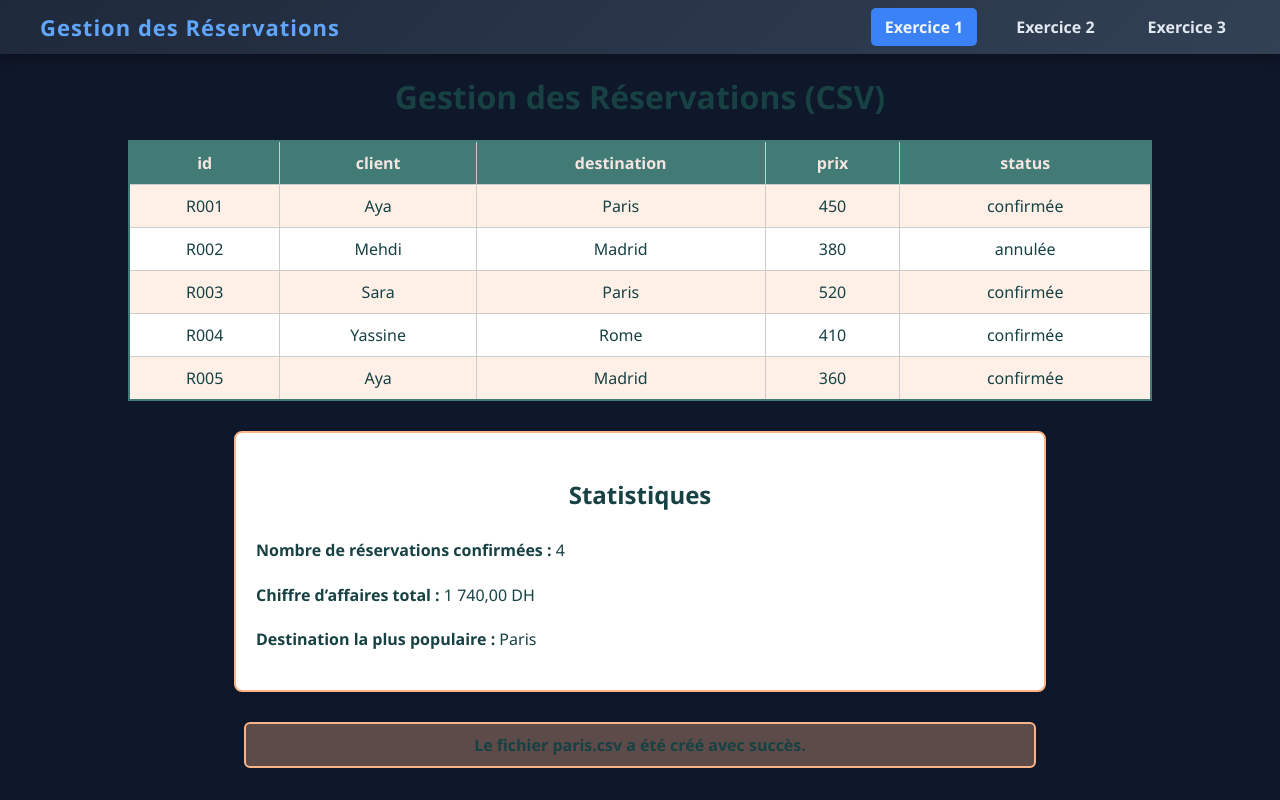
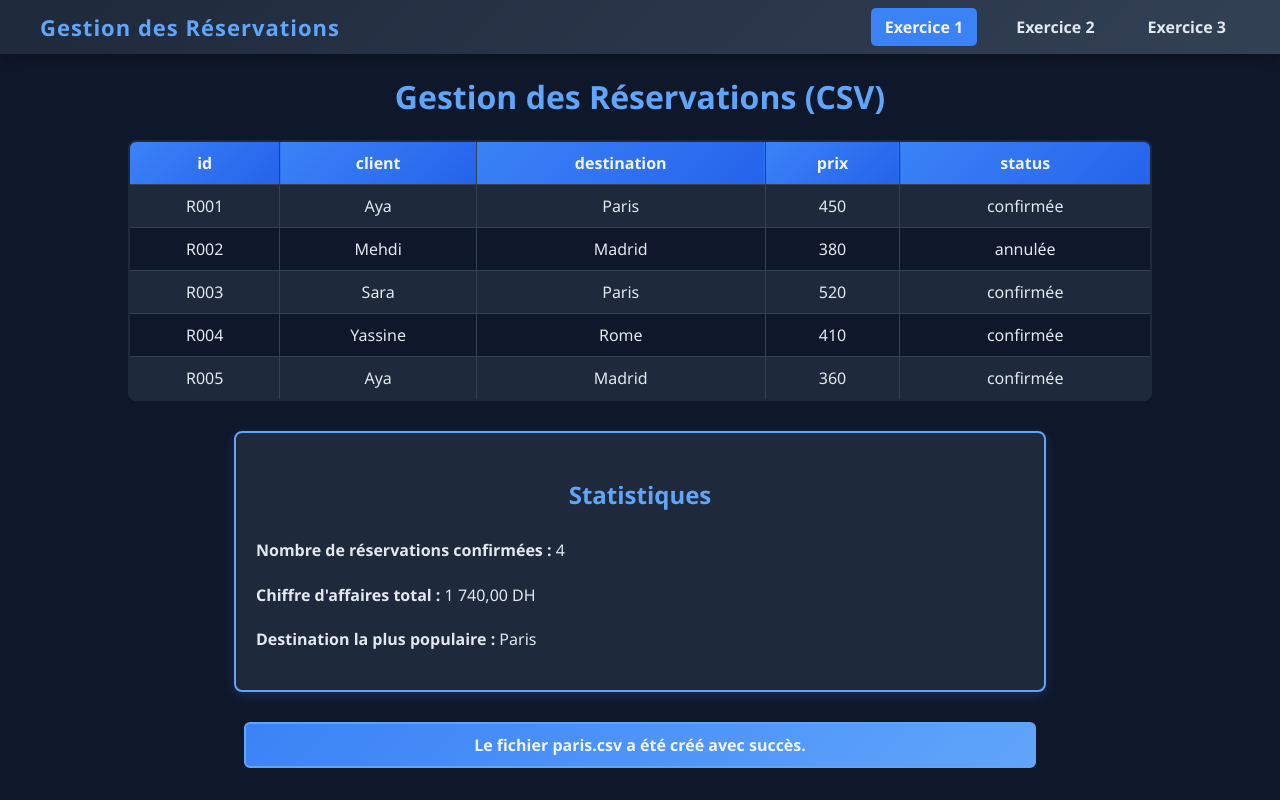
Before and after one commit to safaamedia/TP4, a PHP site: page / in a window 1280 px wide. Run offline with PHP 8.4, Linux system fonts and the light colour scheme.

Commit message:
Update styles and improve error message color

```diff
--- a/index.php
+++ b/index.php
@@ -7,68 +7,74 @@
 <style>
 body {
     font-family: Arial, sans-serif;
-    background: #F5E5E1;
-    color: #174143;
+    background: #0F172A;
+    color: #E2E8F0;
     margin: 0;
     padding: 0;
 }
 
 h1, h2 {
     text-align: center;
-    color: #174143;
+    color: #60A5FA;
 }
 
 table {
     width: 80%;
     margin: 20px auto;
     border-collapse: collapse;
-    background: white;
-    border: 2px solid #427A76;
+    background: #1E293B;
+    border: 2px solid #3B82F6;
+    border-radius: 8px;
+    overflow: hidden;
 }
 
 th, td {
-    border: 1px solid #ccc;
+    border: 1px solid #334155;
     padding: 10px;
     text-align: center;
 }
 
 th {
-    background: #427A76;
-    color: #F5E5E1;
+    background: linear-gradient(135deg, #3B82F6 0%, #2563EB 100%);
+    color: #F1F5F9;
 }
 
 tr:nth-child(even) {
-    background-color: #F9B48733;
+    background-color: #1E293B;
+}
+
+tr:nth-child(odd) {
+    background-color: #0F172A;
 }
 
 tr:hover {
-    background-color: #F9B48766;
+    background-color: #334155;
 }
 
 /* Stats section */
 .stats {
     width: 60%;
     margin: 30px auto;
-    background: white;
-    border: 2px solid #F9B487;
+    background: #1E293B;
+    border: 2px solid #60A5FA;
     border-radius: 8px;
     padding: 20px;
-    color: #174143;
-    box-shadow: 0 2px 6px rgba(0,0,0,0.1);
+    color: #E2E8F0;
+    box-shadow: 0 4px 12px rgba(59, 130, 246, 0.2);
     text-align: left;
     line-height: 1.8;
 }
 
 .stats h2 {
     text-align: center;
-    color: #174143;
+    color: #60A5FA;
 }
 
 .success {
     text-align: center;
-    color: #174143;
-    background: #F9B48755;
-    border: 2px solid #F9B487;
+    color: #F1F5F9;
+    background: linear-gradient(135deg, #3B82F6 0%, #60A5FA 100%);
+    border: 2px solid #60A5FA;
     width: 60%;
     margin: 20px auto;
     padding: 10px;
@@ -88,7 +94,7 @@ $rows = [];
 $file = "reservation.csv";
 
 if (!file_exists($file)) {
-    echo "<p style='color:red;text-align:center;'>Le fichier reservation.csv est introuvable.</p>";
+    echo "<p style='color:#EF4444;text-align:center;'>Le fichier reservation.csv est introuvable.</p>";
     exit;
 }
 
@@ -143,7 +149,7 @@ fclose($fparis);
 <div class="stats">
     <h2>Statistiques</h2>
     <p><strong>Nombre de réservations confirmées :</strong> <?php echo $totalConfirmed; ?></p>
-    <p><strong>Chiffre d’affaires total :</strong> <?php echo number_format($totalCA, 2, ',', ' '); ?> DH</p>
+    <p><strong>Chiffre d'affaires total :</strong> <?php echo number_format($totalCA, 2, ',', ' '); ?> DH</p>
     <p><strong>Destination la plus populaire :</strong> <?php echo $topDestination; ?></p>
 </div>
 
```
